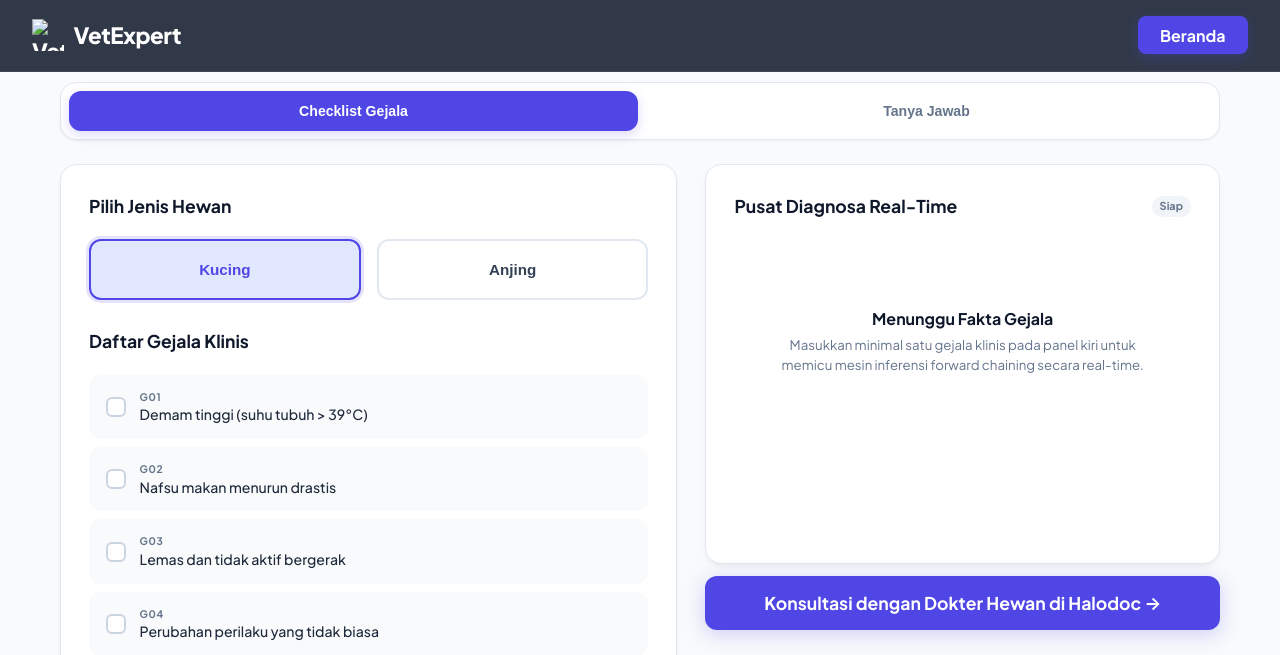
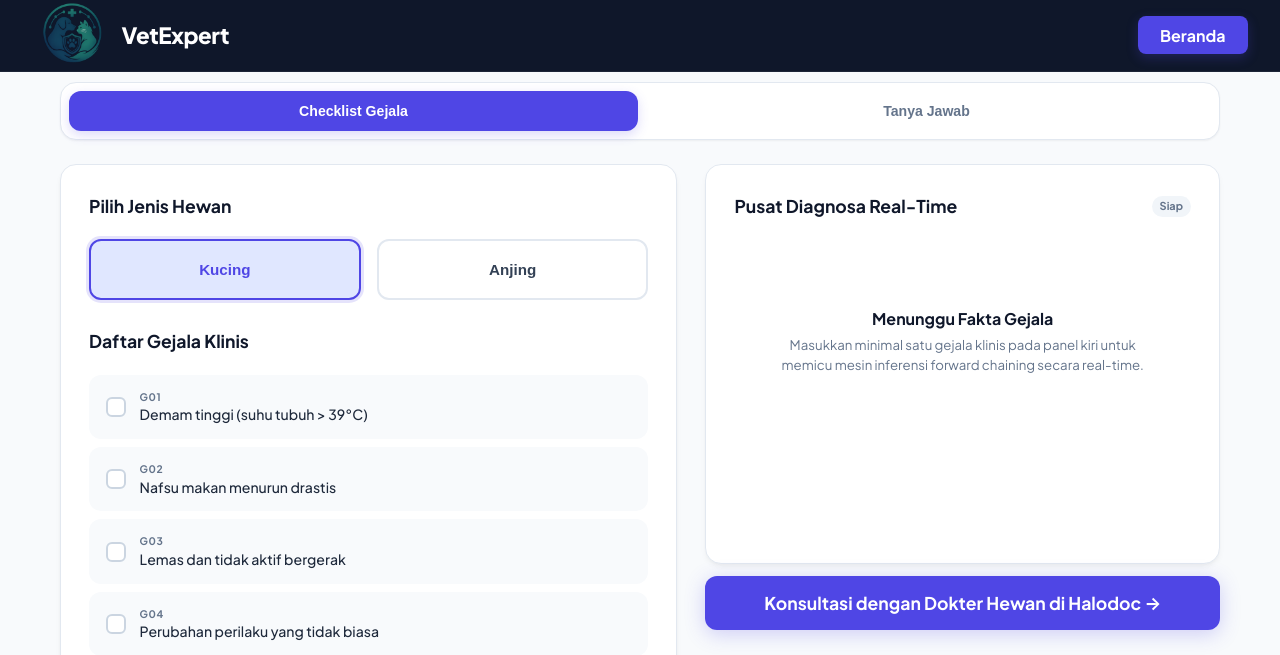
Before and after one commit to ndfjdfj3-collab/AI, a Flask app: page /diagnosa in a window 1280 px wide. Shown: the top 655 px of the page. Run offline with Flask 3, Linux system fonts and the light colour scheme.

Commit message:
tambah logo

```diff
--- a/static/style.css
+++ b/static/style.css
@@ -60,15 +60,13 @@ body {
   display: flex;
   align-items: center;
   justify-content: space-between;
-  background: rgba(15, 23, 42, 0.85);
-  backdrop-filter: blur(16px) saturate(180%);
-  -webkit-backdrop-filter: blur(16px) saturate(180%);
+  background: #0f172a;
   border-bottom: 1px solid rgba(255, 255, 255, 0.06);
   transition: var(--transition);
 }
 
 .navbar.scrolled {
-  background: rgba(15, 23, 42, 0.95);
+  background: #0f172a;
   box-shadow: 0 4px 30px rgba(0, 0, 0, 0.2);
 }
 
--- a/templates/index.html
+++ b/templates/index.html
@@ -13,7 +13,7 @@
 
   <nav class="navbar" id="navbar">
     <a href="/" class="nav-brand">
-      <img src="{{ url_for('static', filename='favicon.svg') }}" alt="VetExpert" style="height:32px; width:32px;">
+      <img src="{{ url_for('static', filename='logo.png') }}" alt="VetExpert" style="height:80px; width:80px;">
       VetExpert
     </a>
     <button class="nav-toggle" id="nav-toggle" aria-label="Toggle navigation" onclick="toggleNav()">Menu</button>
```
